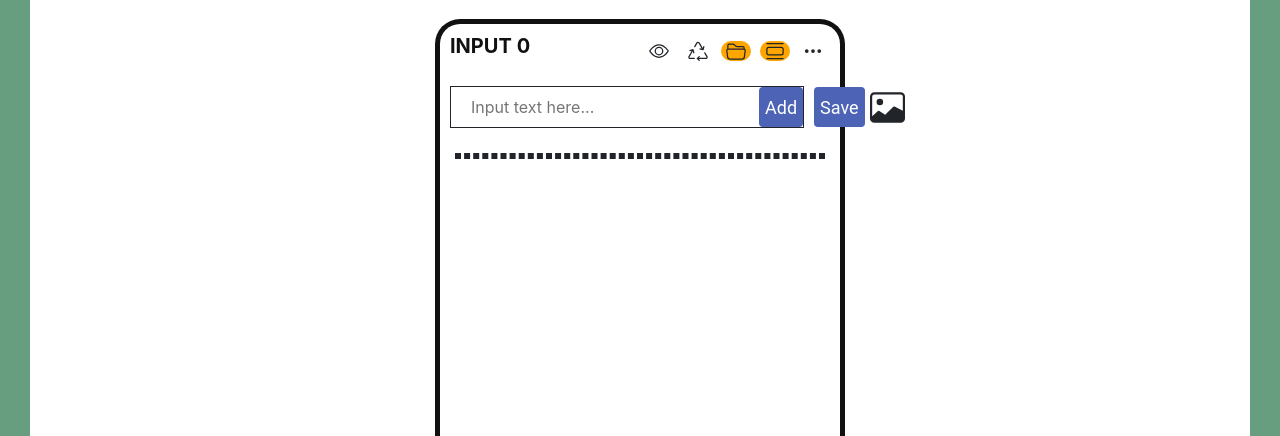
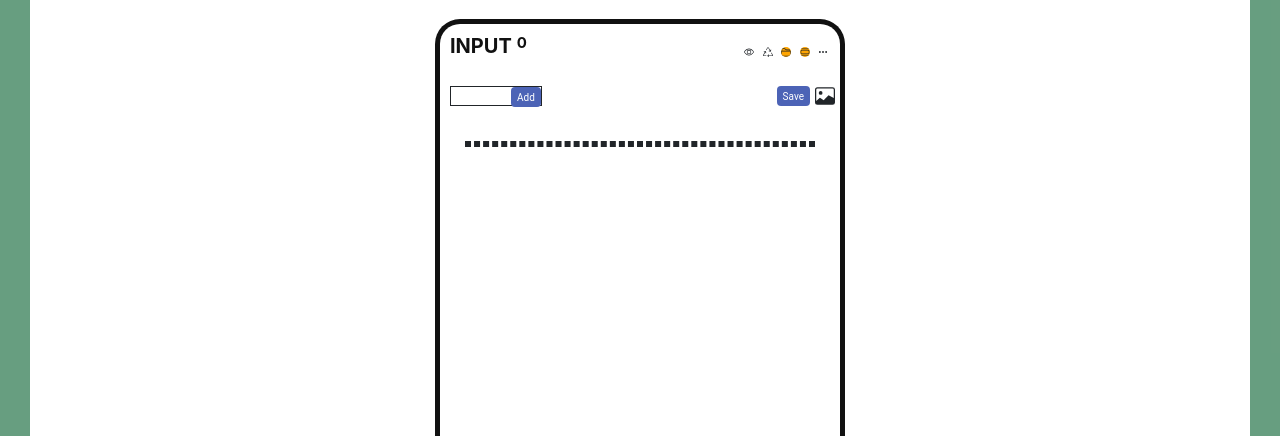
Before and after one commit to Vinay7995596/spin-wheel-game, a plain HTML site: page index.html in a window 1280 px wide. Shown: the part 664-1100 px from the top of the page. Drawn offline with nearby package versions, Linux system fonts and the light colour scheme.

Commit message:
1 file modified

```diff
--- a/styles.css
+++ b/styles.css
@@ -90,13 +90,26 @@
 
 .container {
   position: relative;
-  width: 400px;
-  height: 400px;
+  width: 200px;
+  height: 200px;
   display: flex;
   align-items: center;
   justify-content: center;
   padding: 20px;
   margin: 30px;
+}
+
+@media (min-width:768px) {
+  .container {
+    position: relative;
+    width: 400px;
+    height: 400px;
+    display: flex;
+    align-items: center;
+    justify-content: center;
+    padding: 20px;
+    margin: 30px;
+  }
 }
 
 .container .spinBtn {
@@ -173,7 +186,7 @@
 .heading {
   color: #111;
   font-weight: bold;
-  font-size: 20px;
+  font-size: 15px;
 }
 .input-count {
   display: flex;
@@ -183,21 +196,89 @@
 .main-bg-yodo-application {
   background-size: cover;
   box-shadow: 0 0 0 5px #111;
-  height: 500px;
-  width: 400px;
+  height: 300px;
+  width: 200px;
   margin-top: 10vh;
   border-radius: 20px;
 }
 
+@media (min-width:768px) {
+  .main-bg-yodo-application {
+    background-size: cover;
+    box-shadow: 0 0 0 5px #111;
+    height: 500px;
+    width: 400px;
+    margin-top: 10vh;
+    border-radius: 20px;
+  }
+
+  .button {
+    color: white;
+    background-color: #4c63b6;
+    font-family: "Roboto";
+    font-size: 18px;
+    border-width: 0px;
+    border-radius: 4px;
+    height: 40px;
+
+  }
+
+  .number-count {
+    color: #111;
+    font-weight: bold;
+    border-color: #111;
+    font-size: 20px;
+    border-radius: 2px;
+    padding-left: 5px;
+  }
+
+  .line {
+    margin: 15px;
+    border: dashed;
+  }
+  .heading {
+    color: #111;
+    font-weight: bold;
+    font-size: 20px;
+  }
+  .search-bar-container {
+    display: flex;
+    flex-direction: row;
+    background-color: white;
+    border-color: black;
+    border: solid 1px;
+    margin: 10px;
+  }
+  .eye {
+    height: 15px;
+    width: 15px;
+    margin: 2px;
+  }
+
+  .eye-separate {
+    height: 10px;
+    width: 10px;
+    background-color: orange;
+    border-radius: 40px;
+    margin: 2px;
+  }
+
+  .icon-container {
+    height: 45px;
+    width: 45px;
+    padding: 5px;
+  }
+}
+
 .eye {
-  height: 20px;
-  width: 30px;
+  height: 10px;
+  width: 10px;
   margin: 2px;
 }
 
 .eye-separate {
-  height: 20px;
-  width: 30px;
+  height: 10px;
+  width: 10px;
   background-color: orange;
   border-radius: 40px;
   margin: 2px;
@@ -216,7 +297,7 @@
   color: #111;
   font-weight: bold;
   border-color: #111;
-  font-size: 20px;
+  font-size: 15px;
   border-radius: 2px;
   padding-left: 5px;
 }
@@ -229,16 +310,18 @@
   padding: 8px 40px 8px 20px;
   display: block;
   border: 0px;
+  width: 10px;
+  height: px;
 }
 
 .button {
   color: white;
   background-color: #4c63b6;
   font-family: "Roboto";
-  font-size: 18px;
+  font-size: 10px;
   border-width: 0px;
   border-radius: 4px;
-  height: 40px;
+  height: 20px;
 
 }
 
@@ -249,7 +332,7 @@
   border-color: black;
   border: solid 1px;
   margin: 10px;
-  width: 54vh;
+  height: 20px;
 }
 
 .input-and-file {
@@ -270,8 +353,8 @@
 }
 
 .icon-container {
-  height: 45px;
-  width: 45px;
+  height: 30px;
+  width: 30px;
   padding: 5px;
 }
 
@@ -283,7 +366,7 @@
 }
 
 .line {
-  margin: 15px;
+  margin: 25px;
   border: dashed;
 }
 
@@ -313,7 +396,7 @@
   font-size: 16px;
   font-weight: 400;
   width: 82%;
-  margin: 0px;
+  margin: 4px;
   padding-top: 10px;
   padding-bottom: 10px;
   padding-left: 20px;
```
